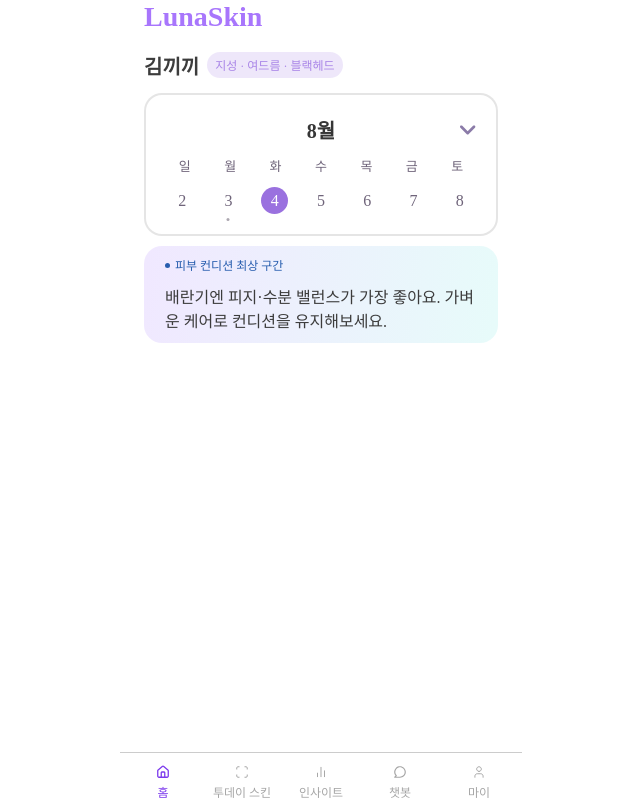
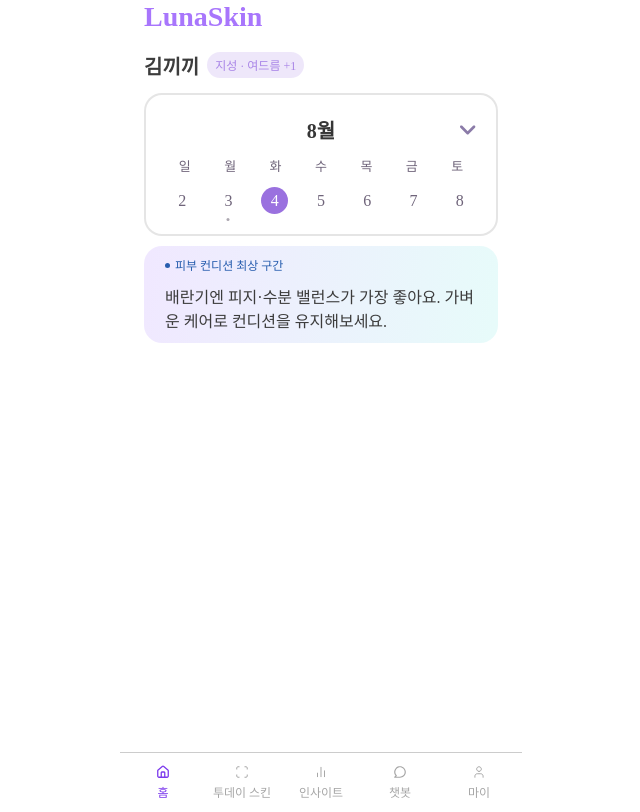
Before and after one commit to Luna-Skin/LunaSkin-FE, a React (Vite) app: page / in a window 1280 px wide. Shown: the whole page, without its empty margins (319-959 px from the left). Built offline with nearby package versions, Linux system fonts and the light colour scheme.

Commit message:
🐛 Fix: 피부 고민 태그 표시 개수를 1개로 수정

```diff
--- a/src/components/home/UserInfo.jsx
+++ b/src/components/home/UserInfo.jsx
@@ -40,9 +40,8 @@
   line-height: normal;
 `;
 
-// 태그 한 줄 안에 다 담아야 해서, 고민이 많아지면 2개까지만 보여주고 나머지는 +N으로 축약
-// TODO: 디자이너/PO 확인 필요 - 전부 나열 vs 개수 제한
-const MAX_VISIBLE_CONCERNS = 2;
+// 고민은 1개만 보여주고 나머지는 +N으로 축약
+const MAX_VISIBLE_CONCERNS = 1;
 
 function formatConcerns(concerns = []) {
   if (concerns.length <= MAX_VISIBLE_CONCERNS) return concerns.join(" · ");
```
